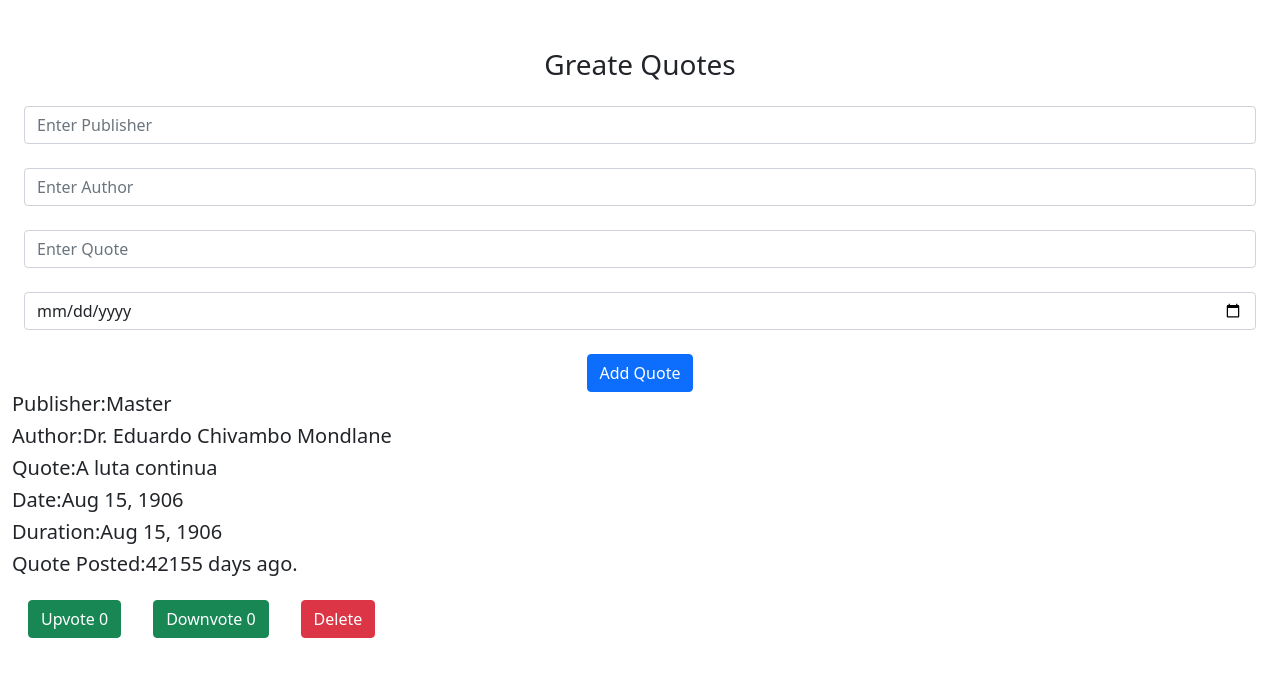
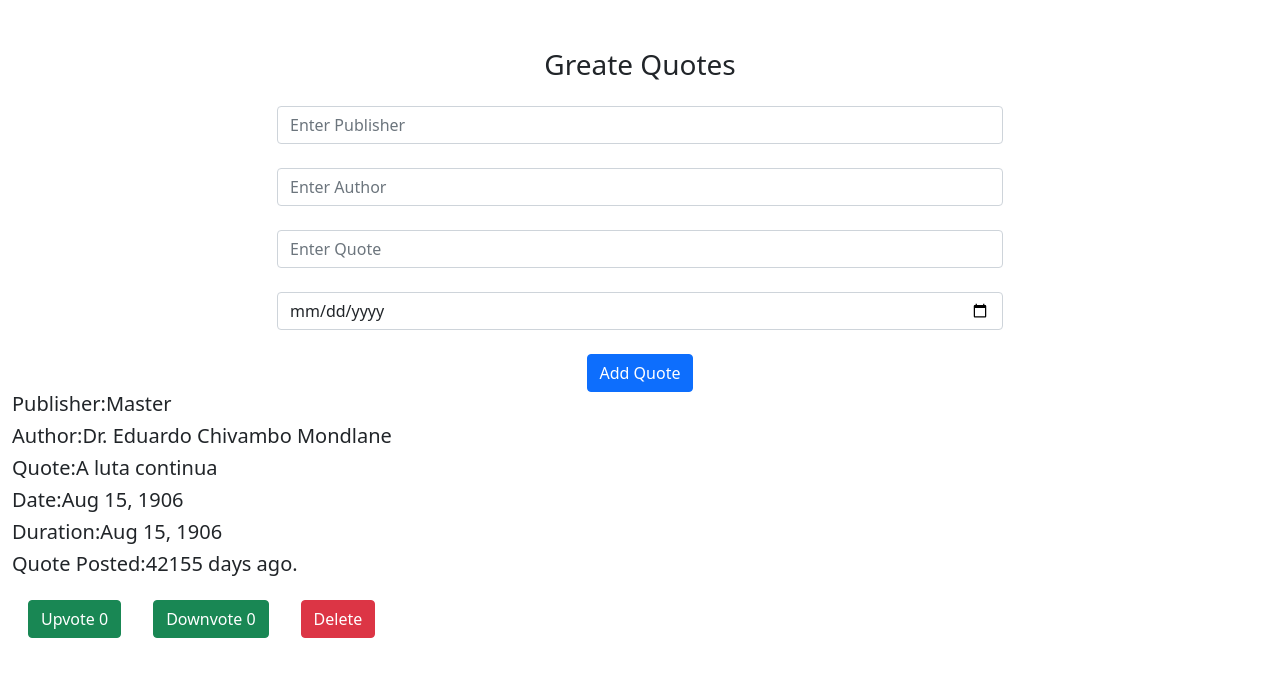
Before and after one commit to amon-wanyonyi/quote, an Angular app: page / in a window 1280 px wide. Shown: the top 676 px of the page. Built offline with nearby package versions, Linux system fonts and the light colour scheme.

Commit message:
Style form

```diff
--- a/src/app/form/form.component.css
+++ b/src/app/form/form.component.css
@@ -0,0 +1,5 @@
+body {}
+.container-fluid {
+    height: auto;
+    width: 750px;
+}
```
